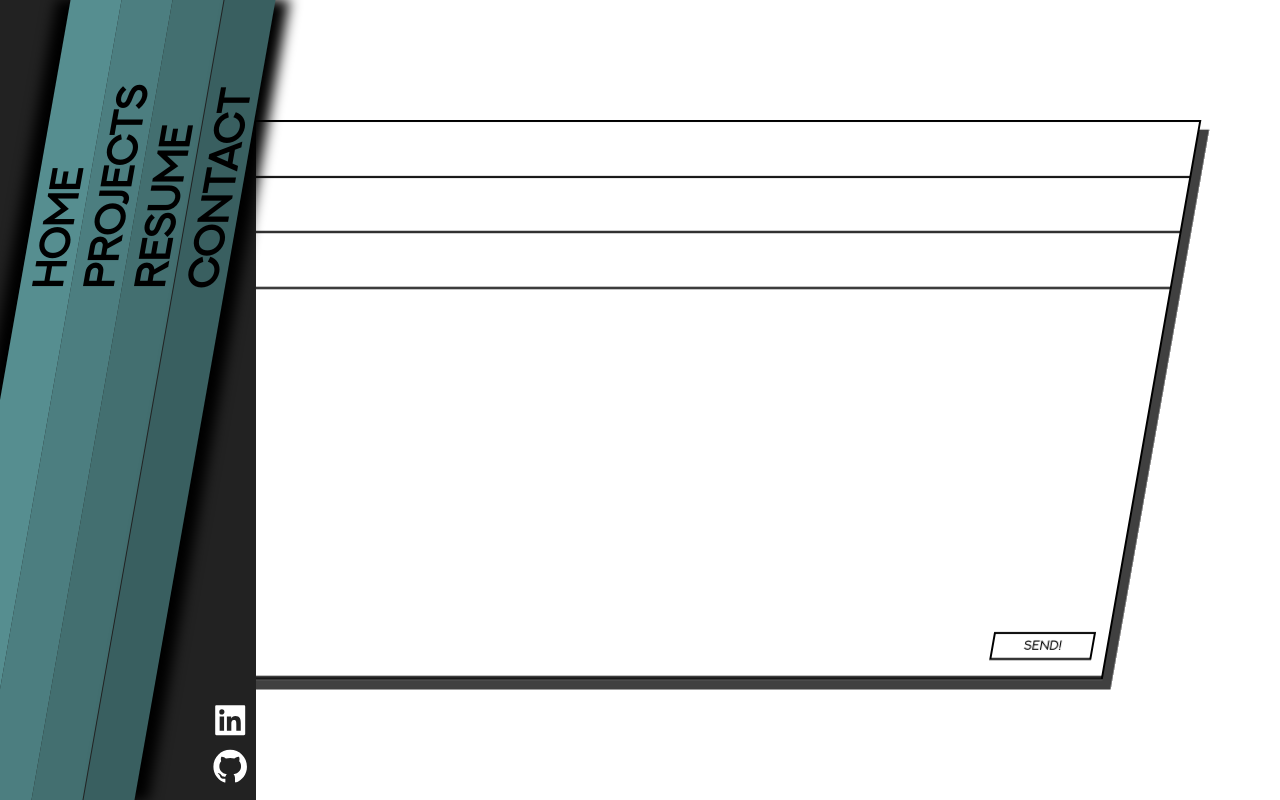
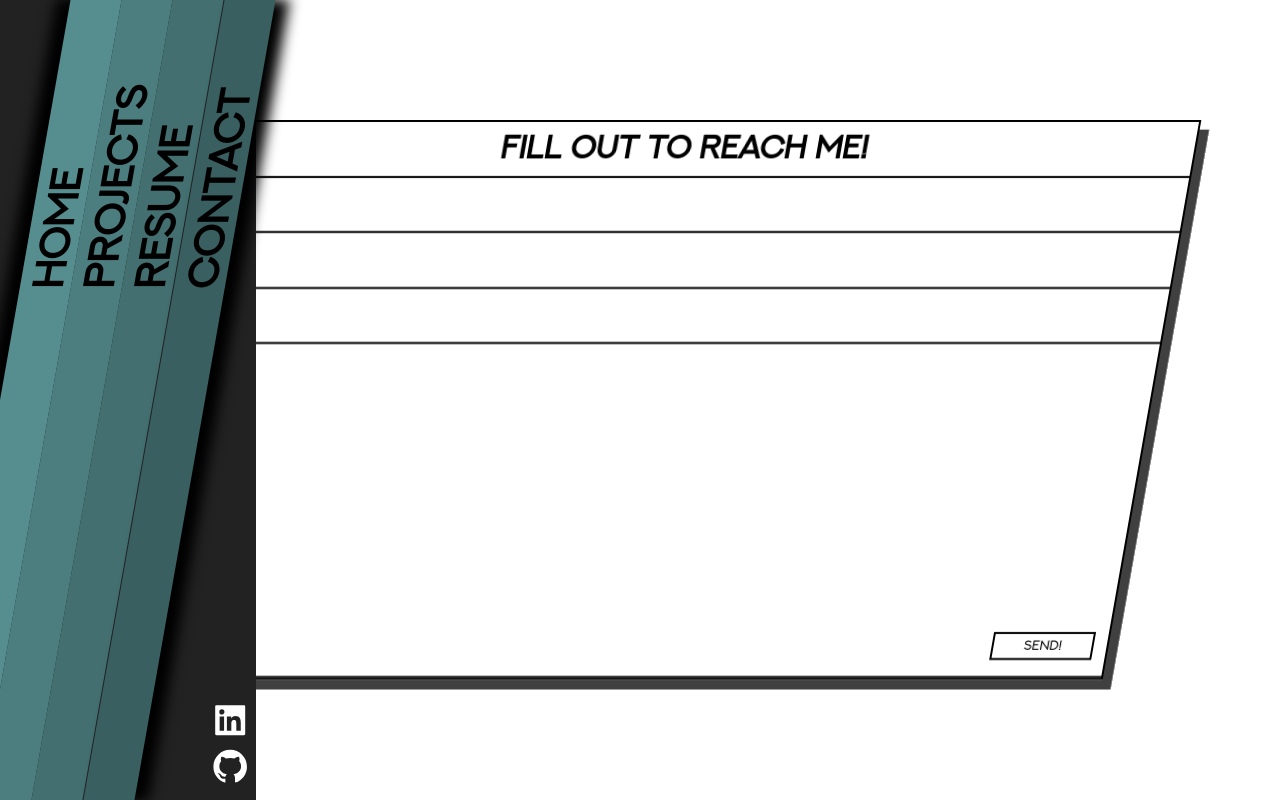
Before and after one commit to 0eef0/Portfolio2.0, a React (Create React App) app: page /contact in a window 1280 px wide. Built offline with nearby package versions, Linux system fonts and the light colour scheme.

Commit message:
modified redirect. added style changes to contact

```diff
--- a/src/Components/Contact.jsx
+++ b/src/Components/Contact.jsx
@@ -22,6 +22,7 @@ const Contact = () => {
     return (
         <div className='contactDiv'>
             <form id='emailForm' ref={form} onSubmit={sendEmail}>
+                <h1>Fill out to reach me!</h1>
                 <input type='text' placeholder='Name' id='name' name="name" style={{fontFamily: 'Arial'}} />
                 <input type='email' placeholder='Email' id='email' name="user_email" style={{fontFamily: 'Arial'}} />
                 <input type='text' placeholder='Subject' id='subject' name="subject" style={{fontFamily: 'Arial'}} />
--- a/src/Styles/components/_Contact.scss
+++ b/src/Styles/components/_Contact.scss
@@ -28,6 +28,13 @@ div.contactDiv {
     *:focus {
       outline: none;
     }
+    h1 {
+      width: 100%;
+      height: 10%;
+      border-bottom: 2px solid black;
+      padding: 0.5vw;
+      text-align: center;
+    }
     input {
       width: 100%;
       height: 10%;
@@ -36,7 +43,7 @@ div.contactDiv {
     }
     textarea {
       width: 100%;
-      height: 70%;
+      height: 60%;
       padding: 1vw;
       resize: none;
       border-bottom: 2px solid black;
--- a/src/Styles/main.css
+++ b/src/Styles/main.css
@@ -575,6 +575,13 @@ div.contactDiv form#emailForm.inactive {
 div.contactDiv form#emailForm *:focus {
   outline: none;
 }
+div.contactDiv form#emailForm h1 {
+  width: 100%;
+  height: 10%;
+  border-bottom: 2px solid black;
+  padding: 0.5vw;
+  text-align: center;
+}
 div.contactDiv form#emailForm input {
   width: 100%;
   height: 10%;
@@ -583,7 +590,7 @@ div.contactDiv form#emailForm input {
 }
 div.contactDiv form#emailForm textarea {
   width: 100%;
-  height: 70%;
+  height: 60%;
   padding: 1vw;
   resize: none;
   border-bottom: 2px solid black;
```
Also changed, not shown: 2 other files (tests, documents, lock files or other folders).
